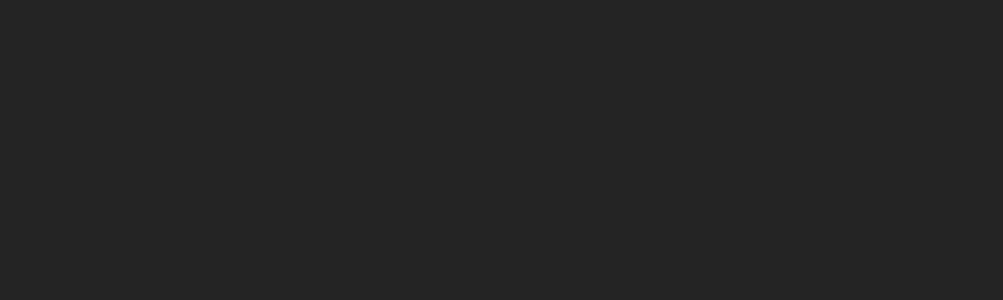
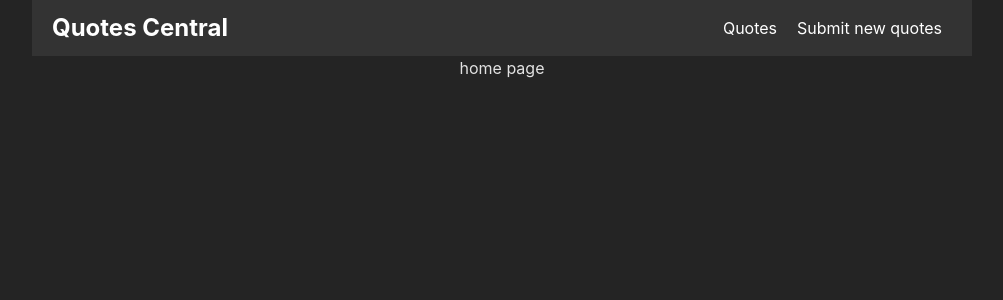
Before and after one commit to koog7/CollectionQuotes, a React (Vite) app: page / in a window 1280 px wide. Shown: the top 300 px of the page, without its empty margins (138-1141 px from the left). Built offline with nearby package versions, Linux system fonts and the light colour scheme.

Commit message:
Создан навбар с роутами. Созданы контейнеры главной страницы и формы создания.

```diff
--- a/package.json
+++ b/package.json
@@ -11,7 +11,8 @@
   },
   "dependencies": {
     "react": "^18.3.1",
-    "react-dom": "^18.3.1"
+    "react-dom": "^18.3.1",
+    "react-router-dom": "^6.24.0"
   },
   "devDependencies": {
     "@types/react": "^18.3.3",
--- a/src/App.css
+++ b/src/App.css
@@ -1,6 +1,35 @@
 #root {
   max-width: 1280px;
   margin: 0 auto;
-  padding: 2rem;
   text-align: center;
 }
+.navbar {
+  display: flex;
+  justify-content: space-between;
+  align-items: center;
+  padding: 10px 20px;
+  background-color: #333;
+  color: white;
+  width: 900px;
+}
+
+.navbar h2 {
+  margin: 0;
+}
+
+.nav-links {
+  display: flex;
+  gap: 20px;
+}
+
+.nav-link {
+  color: white;
+  text-decoration: none;
+  padding: 5px 10px;
+  border-radius: 4px;
+  transition: background-color 0.3s ease;
+}
+
+.nav-link:hover {
+  background-color: #555;
+}
--- a/src/App.tsx
+++ b/src/App.tsx
@@ -1,9 +1,26 @@
 import './App.css'
+import {NavLink, Route, Routes} from "react-router-dom";
+import Home from "./containers/Home.tsx";
 
-const App = () => (
-    <>
-
-    </>
-);
+const App = () => {
+    return(
+        <>
+            <div>
+                <div className={'navbar'}>
+                    <h2>Quotes Central</h2>
+                    <div>
+                        <NavLink className="nav-link" to="/">Quotes</NavLink>
+                        <NavLink className="nav-link" to="/new-quote">Submit new quotes</NavLink>
+                    </div>
+                </div>
+                <Routes>
+                    <Route path="/" element={(
+                        <Home />
+                    )}/>
+                </Routes>
+            </div>
+        </>
+    );
+};
 
 export default App
--- /dev/null
+++ b/src/containers/Home.tsx
@@ -0,0 +1,9 @@
+const Home = () => {
+    return (
+        <div>
+            home page
+        </div>
+    );
+};
+
+export default Home;
--- a/src/index.css
+++ b/src/index.css
@@ -16,7 +16,6 @@
 body {
   margin: 0;
   display: flex;
-  place-items: center;
   min-width: 320px;
   min-height: 100vh;
 }
--- a/src/main.tsx
+++ b/src/main.tsx
@@ -2,9 +2,12 @@
 import ReactDOM from 'react-dom/client'
 import App from './App.tsx'
 import './index.css'
+import {BrowserRouter} from "react-router-dom";
 
 ReactDOM.createRoot(document.getElementById('root')!).render(
   // <React.StrictMode>
-    <App />
+    <BrowserRouter>
+        <App />
+    </BrowserRouter>
   // </React.StrictMode>,
 )
```
Also changed, not shown: src/containers/AddForm.tsx (added, +9 -0 lines), 1 other file (tests, documents, lock files or other folders).
